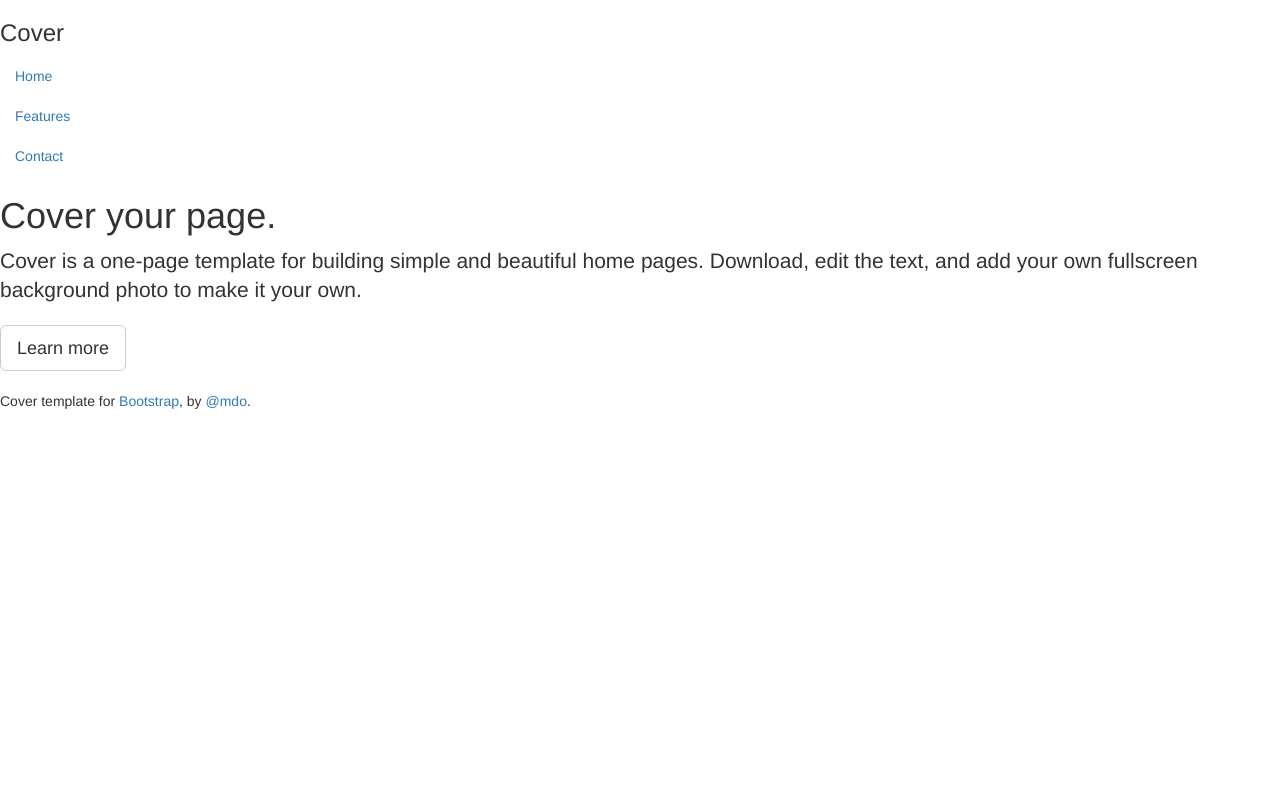
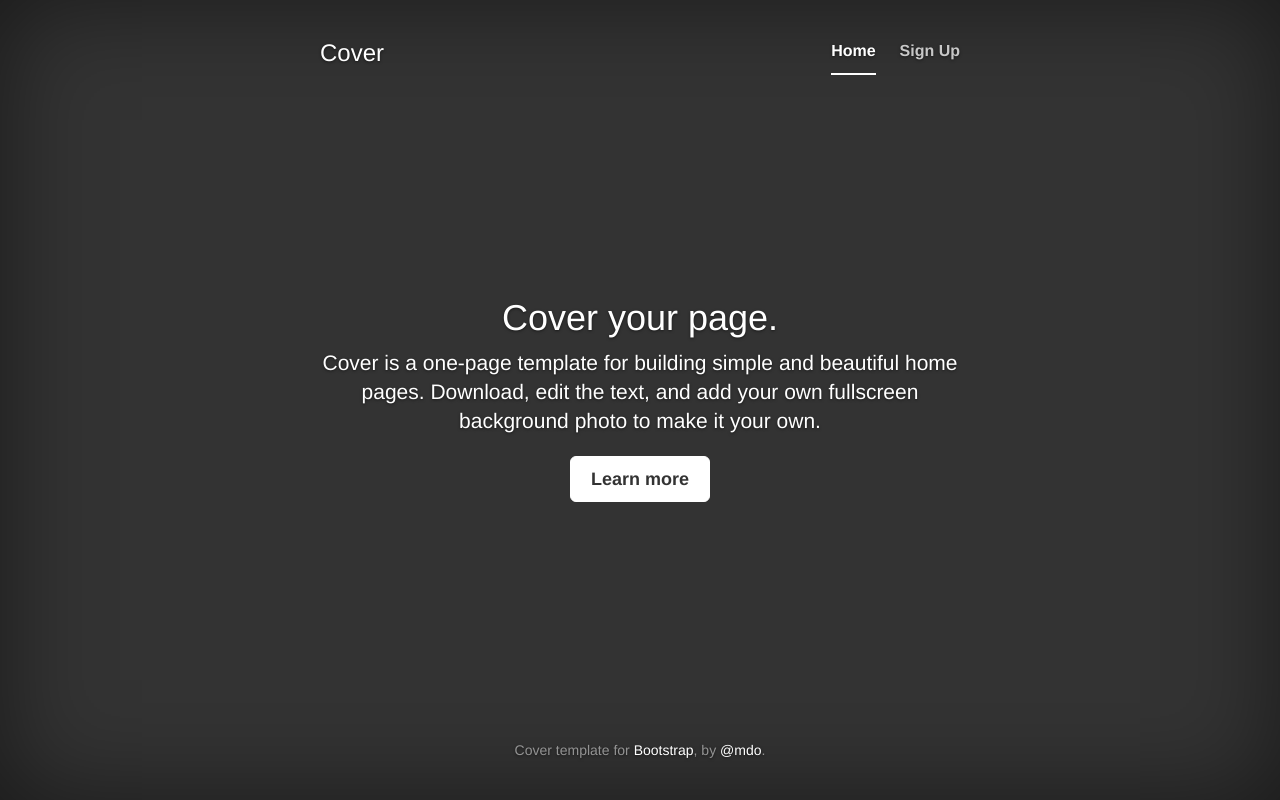
Before and after one commit to barcai/StirHack2016, a Flask app: page / in a window 1280 px wide. Run offline with Flask 2, Linux system fonts and the light colour scheme; some libraries are stand-ins or nearby versions.

Commit message:
Trial working thing

```diff
--- a/requirements.txt
+++ b/requirements.txt
@@ -3,6 +3,7 @@
 Flask==0.10.1
 Flask-Bcrypt==0.7.1
 Flask-Login==0.3.2
+Flask-WTF==0.12
 httplib2==0.9.2
 itsdangerous==0.24
 Jinja2==2.8
--- a/website/templates/base.html
+++ b/website/templates/base.html
@@ -9,6 +9,8 @@
 
 	<!-- Latest compiled and minified CSS -->
 	<link rel="stylesheet" href="https://maxcdn.bootstrapcdn.com/bootstrap/3.3.6/css/bootstrap.min.css" integrity="sha384-1q8mTJOASx8j1Au+a5WDVnPi2lkFfwwEAa8hDDdjZlpLegxhjVME1fgjWPGmkzs7" crossorigin="anonymous">
+
+  <link rel="stylesheet" type="text/css" href="{{url_for('static', filename="css/main.css")}}">
 
 </head>
 <body>
@@ -24,9 +26,12 @@
               <h3 class="masthead-brand">Cover</h3>
               <nav>
                 <ul class="nav masthead-nav">
-                  <li class="active"><a href="#">Home</a></li>
-                  <li><a href="#">Features</a></li>
-                  <li><a href="#">Contact</a></li>
+                <li class="active"><a href="#">Home</a></li>
+                  {% if current_user.is_authenticated %}
+                    <li><a href="#">Login</a></li>
+                  {% else %}
+                    <li><a href="#">Sign Up</a></li>
+                  {% endif %}
                 </ul>
               </nav>
             </div>
@@ -51,9 +56,6 @@
       </div>
 
     </div>
-	{% if current_user.is_authenticated %}
-	{% else %}
-	{% endif %}
 
 
 	<script src="//ajax.googleapis.com/ajax/libs/jquery/1.9.1/jquery.min.js"></script>
```
